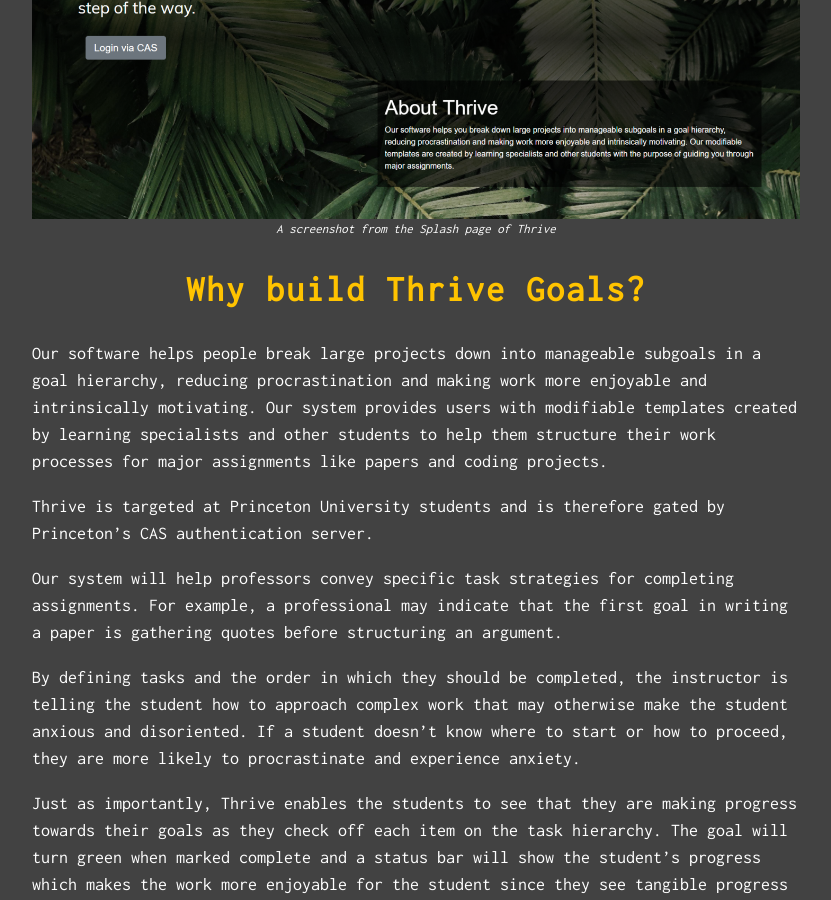
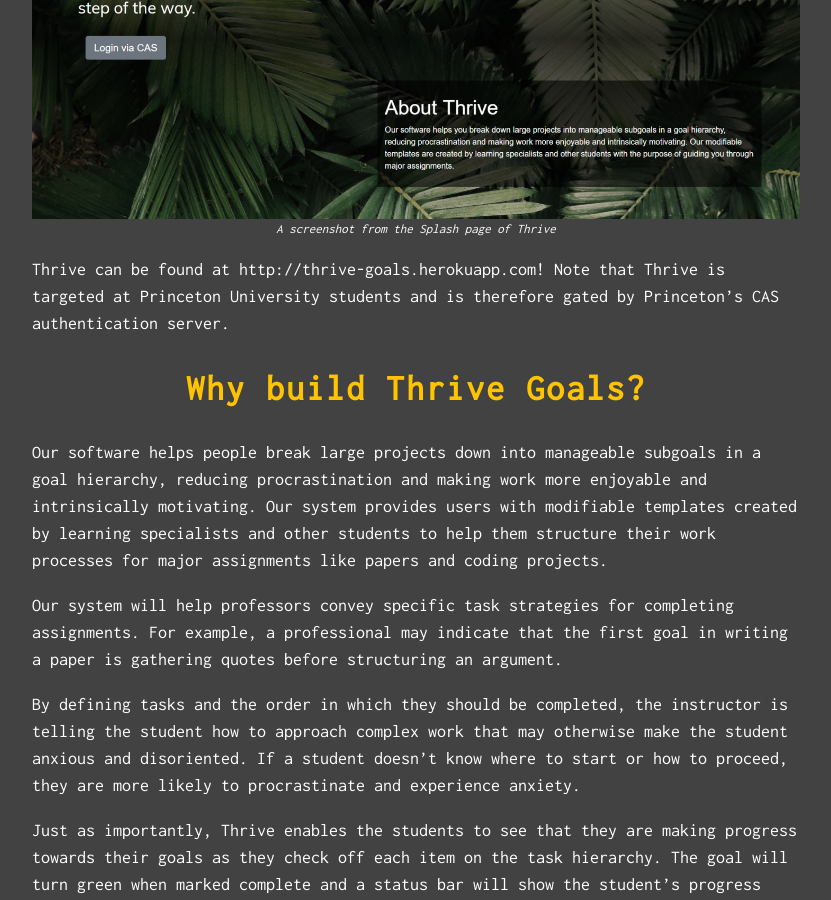
Before and after one commit to justintranjt/justintranjt.github.io, a Jekyll site: the page built from _projects/2019-01-23-Thrive-Goals.md, in a window 1280 px wide and 900 px high, scrolled down 752 px. Shown: the whole window, without its empty margins (224-1055 px from the left). Built offline with Jekyll 4.4.1, drawn with Linux system fonts in a browser that asks for light colours; some of the changed lines change nothing that is shown; some of the changed text lies outside the part shown.

Commit message:
Added titling changes

```diff
--- a/_projects/2019-01-23-Thrive-Goals.md
+++ b/_projects/2019-01-23-Thrive-Goals.md
@@ -7,10 +7,11 @@
 ---
 ![]( /projects/thriveSplash.png )*A screenshot from the Splash page of Thrive*
 
+Thrive can be found at http://thrive-goals.herokuapp.com!
+Note that Thrive is targeted at Princeton University students and is therefore gated by Princeton's CAS authentication server.
+
 # Why build Thrive Goals?
 Our software helps people break large projects down into manageable subgoals in a goal hierarchy, reducing procrastination and making work more enjoyable and intrinsically motivating. Our system provides users with modifiable templates created by learning specialists and other students to help them structure their work processes for major assignments like papers and coding projects.
-
-Thrive is targeted at Princeton University students and is therefore gated by Princeton's CAS authentication server.
 
 Our system will help professors convey specific task strategies for completing assignments. For example, a professional may indicate that the first goal in writing a paper is gathering quotes before structuring an argument.
 
@@ -24,48 +25,50 @@
 # How was Thrive built?
 ![]( /projects/thriveUML.png )*A simplified UML Diagram of the Thrive tech stack*
 
-## Backend Systems
-### PostgreSQL (SQL Database)
+This UML diagram provides an overview of the major frameworks and technlogies used to create Thrive. Also note that Thrive is hosted on Heroku!
+
+# Backend Systems
+## PostgreSQL (SQL Database)
 We use a PostgreSQL 10.6 database hosted on Heroku to store data. Specifically, there is just one table called ‘templates’ that consists of the following three columns: username, templateName, and templateJSON.
 
 ![]( /projects/thriveDB.png )*A simple view of the database structure used by Thrive*
 
 Once a user creates a template, a new row is created for them in the database. As aforementioned, this row will have their netID, name of their template, and all associated data with the template “templateJSON” (i.e. the fields in goalObject.py stored in a JSON String).
 
-### Flask (Python)
+## Flask (Python)
 The Flask 1.0.2 microframework for Python 3 is used to write the RESTful API that synchronizes with the client-side Vue.js frontend as well as handle other backend operations such as serving as a layer for accessing the database, page routing, sessions (in conjunction with Beaker sessions), CAS authentication, and many other functions critical to the infrastructure of the application. Note that this Flask application is deployed and served to browsers using Heroku.
 
-### Goal Objects (Python)
+## Goal Objects (Python)
 Each of a user’s goals are represented with a goal object. For example, a template may have 3 goals. Goal objects can and generally do contain other goal objects. The goal objects stored in each row of the database represent the root nodes of  “goal object tree”. Essentially, the root node contains a list of child goal objects, each element of which may potentially contain its own list of children.
 
 Everything about a user goal is contained in its corresponding goal object and is able to be adjusted by calling functions of the goal object. Properties of the goal object include the goal title, completion, progress, time spent on the goal, the netID attached to the goal, its parent goal (if it exists), and any subgoals (if they exist).
 
-## Frontend Systems
-### Vue.js (Javascript)
+# Frontend Systems
+## Vue.js (Javascript)
 We chose Vue to serve as our front-end Javascript framework for a few reasons. As with all Javascript frameworks, it enables us to use AJAX to communicate between the different sections of our tech stack and render new data without requiring the user to reload the page. We chose Vue because it was extremely easy to understand given the limited Javascript knowledge among the developers on our team. The file structure was easy to set up and allowed for a simple one-file-per-webpage structure. This was the major reason for choosing Vue over something more involved such as React or Angular (which would require some more background Javascript knowledge).
 
-### Bootstrap-Vue
+## Bootstrap-Vue
 Alongside Vue, a standard library for organizing and formatting our application on differently-sized desktop and laptop devices (responsive web design) was needed. We chose Bootstrap as some team members had prior experience using the library and because the barrier to entry was low as the grid-based library was easy to pick up and learn. This also enabled us to make the application usable on mobile devices, essentially making the device cross-platform and accessible for users on nearly any device. The Goals page was the main area of concern but Bootstrap allowed for the columns to be reduced in size on mobile, allowing for comfortable use.
 
-## Backend-Frontend Integration
-### RESTful API (Flask)
+# Backend-Frontend Integration
+## RESTful API (Flask)
 A RESTful API is used to access data from user actions between the Vue.js frontend and any CRUD operations that are made to the backend. The RESTful API was created with Flask as each method configured with an app.route decorator indicates a route handler for the frontend to consume.
 
-### Axios/AJAX
+## Axios/AJAX
 To connect the client-side Vue.js frontend with the backend, we use the Axios library to send AJAX requests (which are implemented in Axios as XMLHTTPRequests internally). This allows the frontend to perform CRUD operations that affect the database or are affected by the database without having to reload the entire page.
 
 Vue methods that make requests to the RESTful API requests utilize Axios along with variable values found in unique URL paths. GET, PUT, POST, and DELETE requests wrap up important values in JSON format and send them to the API to be handled. Some requests sent with Axios do not contain a JSON file but instead encode the URL sent to the API with the values instead. This is seen in the methods swapGoals (thriveApp.py) and swapGoal (Goals.vue) respectively.
 
 The backend then makes the appropriate changes to the database and sends the information back to the frontend with a JSON file containing a success or failure message.
 
-## Interesting Design Choices
-### How should we let users organize their goals?
+# Interesting Design Choices
+## How should we let users organize their goals?
 Because every goal and subgoal is organized in a table in top-down fashion, users can organize their goals easily with buttons on the side to change the positioning of the goal. We had played around with draggable rows on the table at first but realized draggability on a mobile browser would be difficult to implement when a user scrolls through the application. The buttons were a safer and dependable option.
 
-### Do we let users create an unlimited number of nested subgoals?
+## Do we let users create an unlimited number of nested subgoals?
 We had a difficult time deciding if users should be able to infinitely nest their subgoals under top-level goals. Ultimately, we approached this from a standpoint of “What would best benefit somebody trying to organize their thoughts?” We decided that a user may organize their goals/steps towards an assignment with a number of complex and detailed steps but anything more than 2 subgoals attached to a goal could be allotted it’s own top-level goal. This would help the user organize their strategies and avoid making things too complex to follow. Additionally, the user interface begins to lose its aesthetic appeal after three levels of nesting, since the indentation would become excessive.
 
-### How do we represent each goal uniquely? How do we represent subgoals in relation to their parent goals?
+## How do we represent each goal uniquely? How do we represent subgoals in relation to their parent goals?
 Our data is fundamentally hierarchical. Goals are nested under parent goals and can themselves have subgoals. Essentially, the goals form a tree. This is not easily represented in a relational database, however using a non-relational database like MongoDB would be difficult since heroku doesn’t have built in support like it does for Postgres. Ultimately, we decided to represent goals as python objects which are converted into JSON Strings for database storage. These “goal objects” enable complicated tree operations while simultaneously being easy to store.
 
 Each goal object must contain a reference to its subgoal(s) as well as a reference to its single parent goal if it exists, which it doesn’t if we are at the root node. This is how we identify the root node goal object containing the template title. In this sense, each template is itself a “goal object”, specifically the root node of a goal tree, with its parent node set to None.
```
